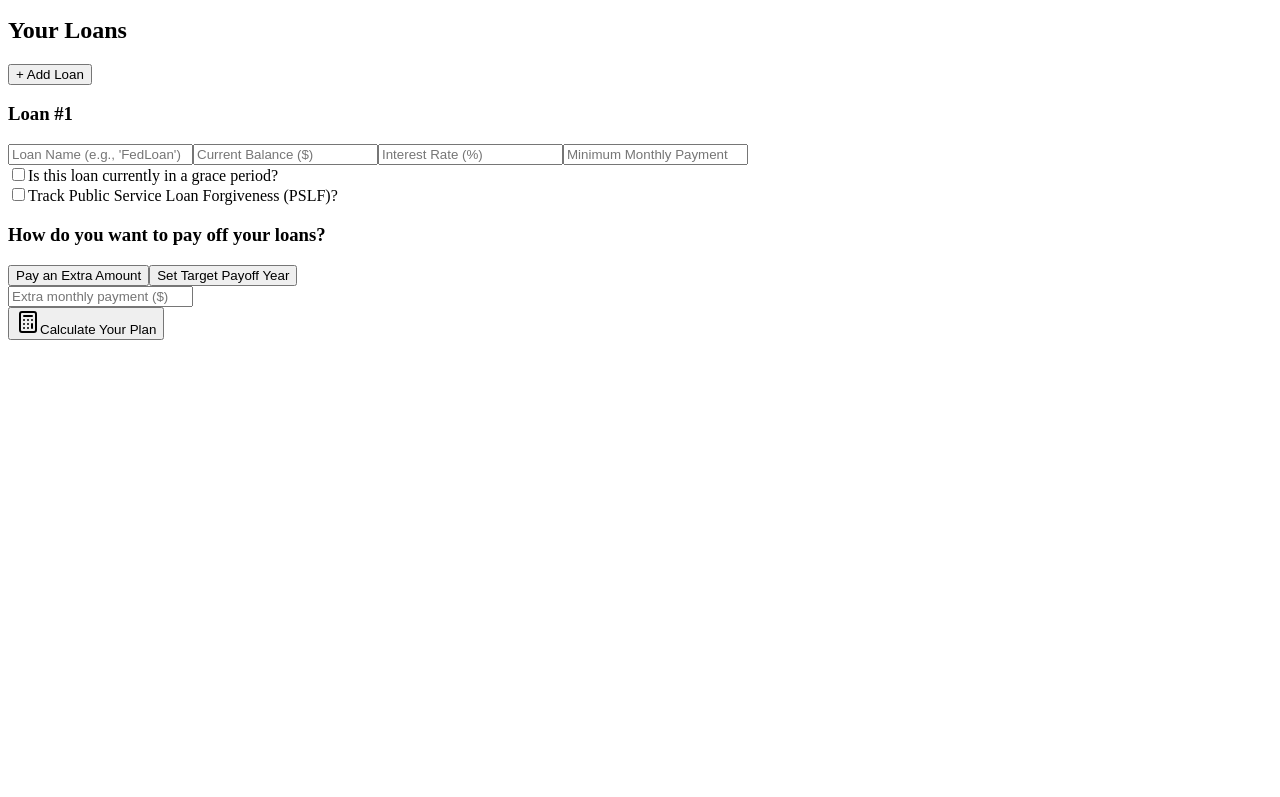
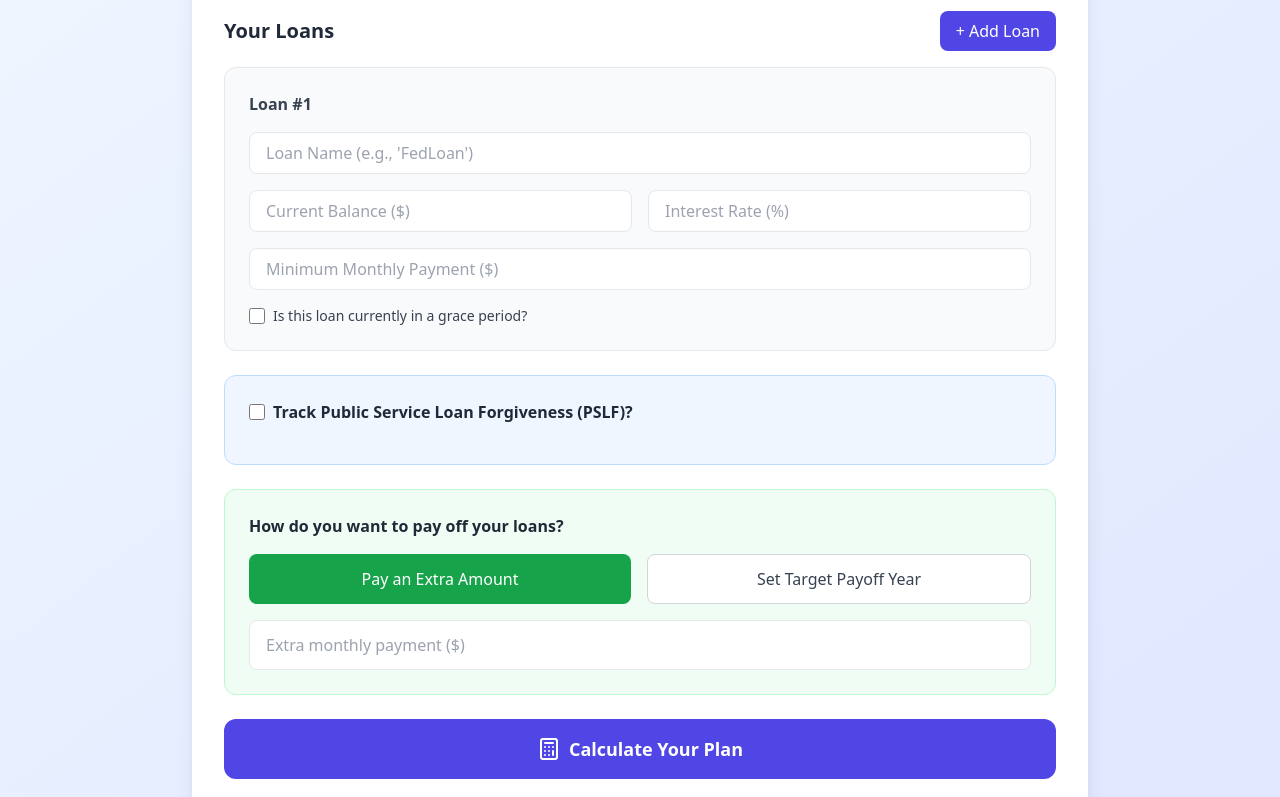
Before and after one commit to more-on-the-way/the-payoff-climb, a React app: page public/index.html in a window 1280 px wide. Shown: the part 137-934 px from the top of the page. Before the commit the page ends 800 px from the top, so only its background shows below. Built offline with nearby package versions, Linux system fonts and the light colour scheme.

Commit message:
Adding style

```diff
--- a/public/index.html
+++ b/public/index.html
@@ -4,6 +4,7 @@
     <meta charset="utf-8" />
     <meta name="viewport" content="width=device-width, initial-scale=1" />
     <title>The Payoff Climb</title>
+    <script src="https://cdn.tailwindcss.com/script"></script>
   </head>
   <body>
     <noscript>You need to enable JavaScript to run this app.</noscript>
```
